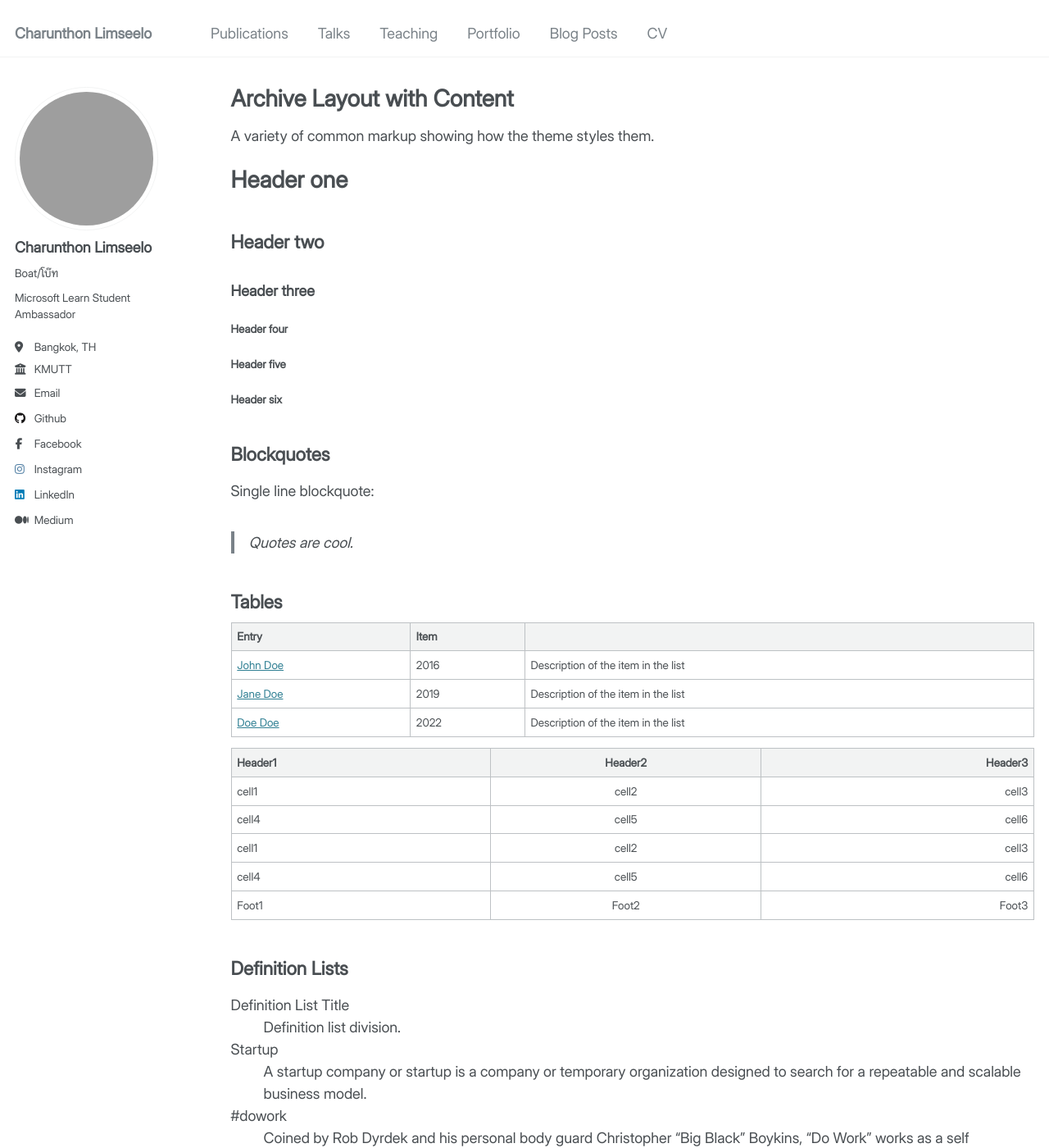
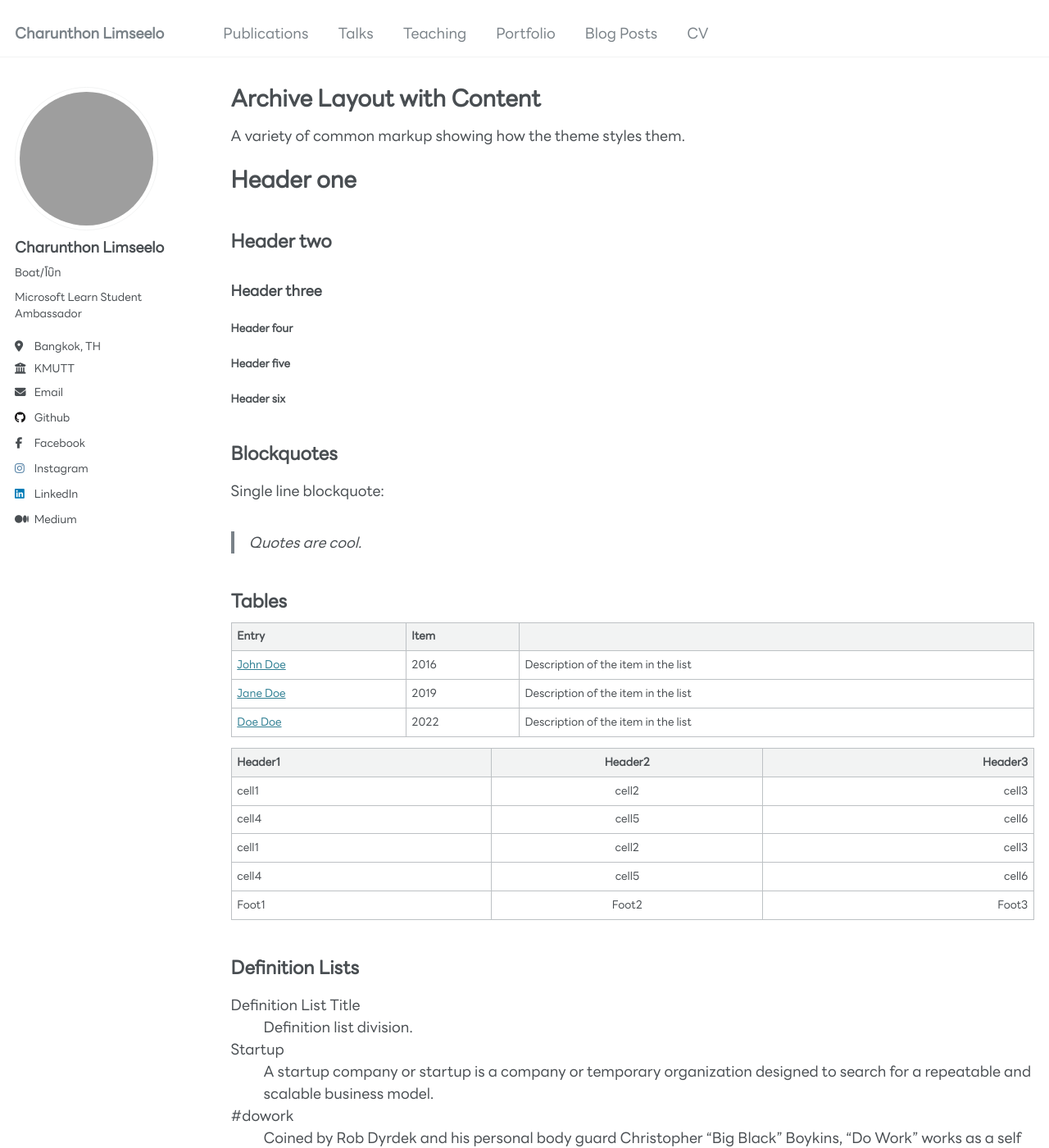
Before and after one commit to chrnthnkmutt/chrnthnkmutt.github.io, a Jekyll site: the page built from _pages/archive-layout-with-content.md, in a window 1280 px wide and 1400 px high. Shown: the whole window at 82% size. Built offline with Jekyll 4.4.1, drawn with Linux system fonts in a browser that asks for light colours; grey boxes are pictures that could not be loaded.

Commit message:
Change fonts

```diff
--- a/_sass/_variables.scss
+++ b/_sass/_variables.scss
@@ -14,7 +14,7 @@ $indent-var                 : 1.3em;
 
 /* system typefaces */
 $serif                      : Georgia, Times, serif;
-$sans-serif                 : "InterThaiLooped", -apple-system, ".SFNSText-Regular", "San Francisco", "Roboto", "Segoe UI", "Helvetica Neue", "Lucida Grande", Arial, sans-serif;
+$sans-serif                 : "LINESeedSansTH", -apple-system, ".SFNSText-Regular", "San Francisco", "Roboto", "Segoe UI", "Helvetica Neue", "Lucida Grande", Arial, sans-serif;
 $monospace                  : Monaco, Consolas, "Lucida Console", monospace;
 
 /* sans serif typefaces */
--- a/assets/css/fonts.css
+++ b/assets/css/fonts.css
@@ -1,6 +1,6 @@
 @font-face {
-    font-family: 'InterThaiLooped';
-    src:    url('/assets/webfonts/InterThaiLooped-Regular.woff') format('woff');
+    font-family: 'LINESeedSansTH';
+    src:    url('/assets/webfonts/LINESeedSansTH_W_Rg.woff') format('woff');
     font-weight: 400;
     font-style: normal;
 }
```
Also changed, not shown: assets/webfonts/LINESeedSansTH_W_Rg.woff (added).
